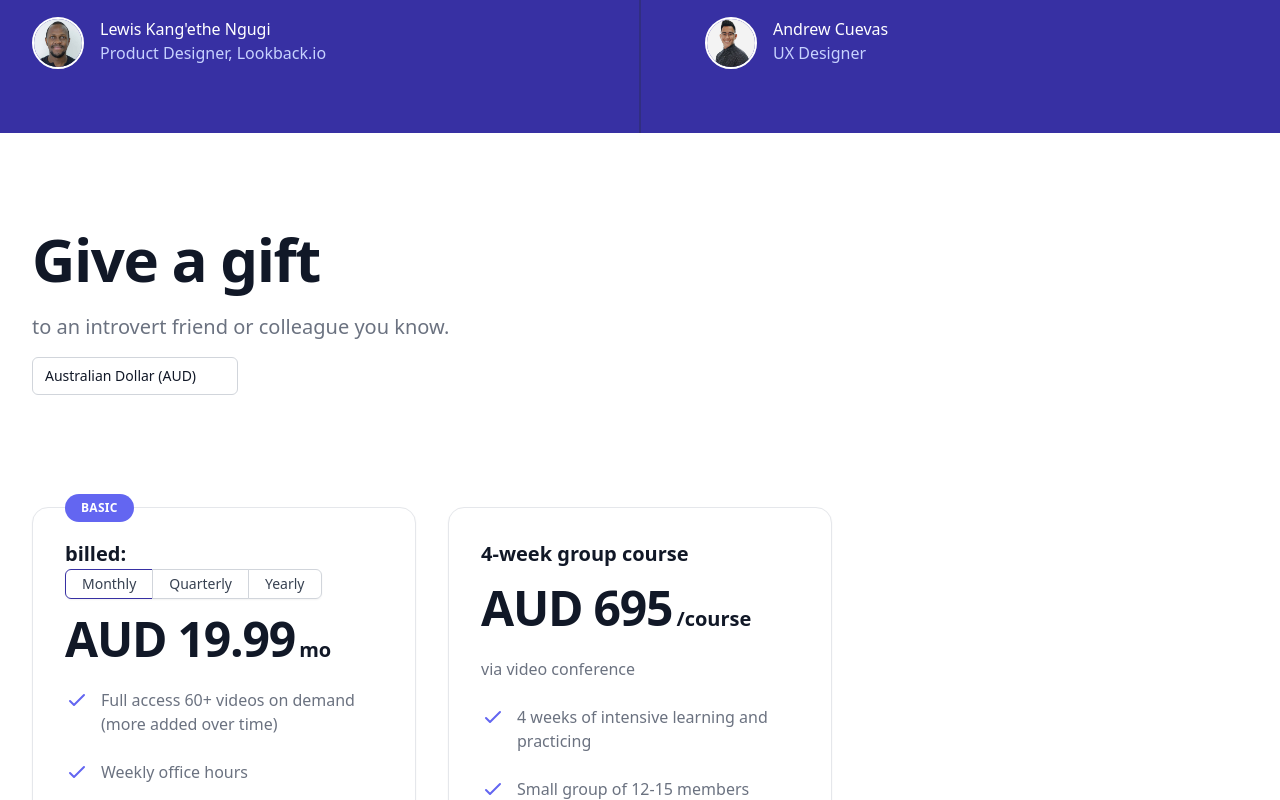
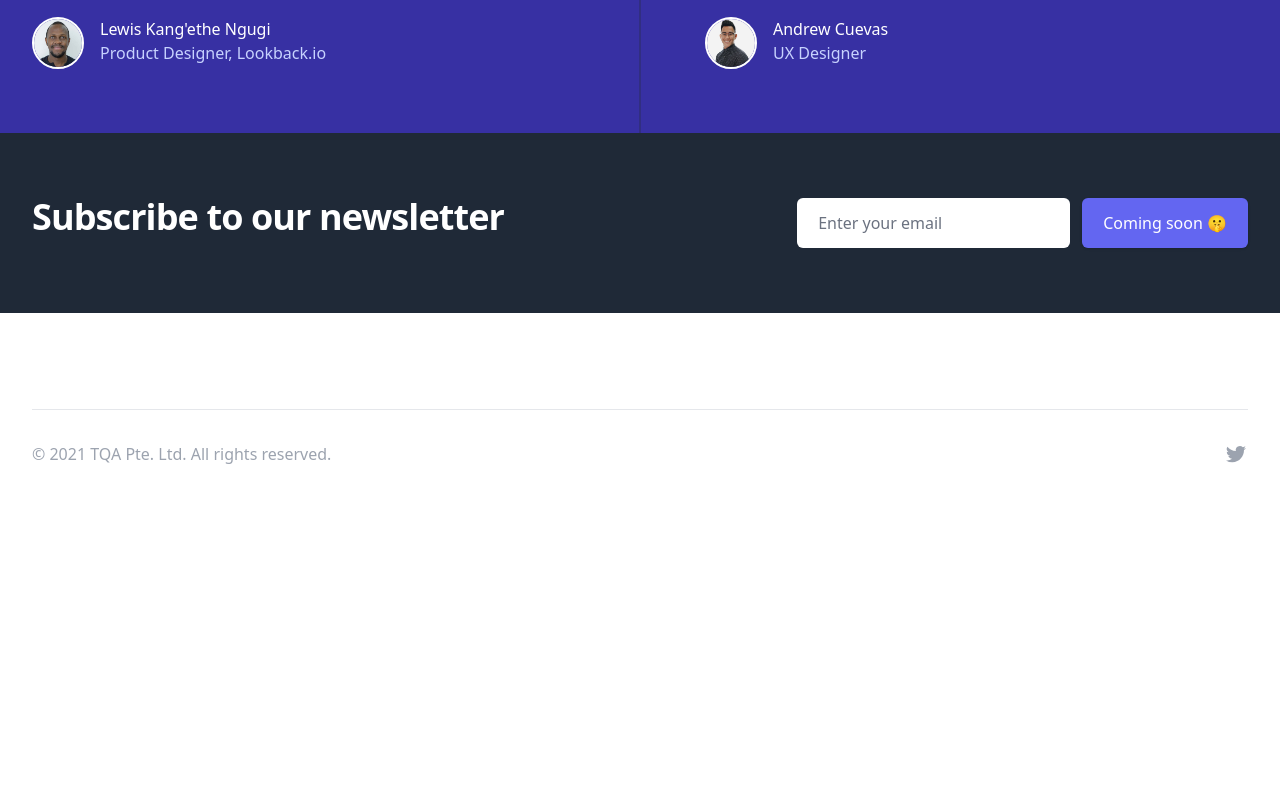
Before and after one commit to timyeothequietachievr/website, a Next.js app: page / in a window 1280 px wide. Shown: the part 7740-8540 px from the top of the page. After the commit the page ends 8270 px from the top, so only its background shows below. Built offline with nearby package versions, Linux system fonts and the light colour scheme.

Commit message:
hide gift

```diff
--- a/pages/index.jsx
+++ b/pages/index.jsx
@@ -32,7 +32,7 @@ export default function IndexPage() {
       <Pricing />
       <Testimonials />
       {/* <Gift /> */}
-      <Gift2 />
+      {/*<Gift2 /> */}
     </PricingContextProvider>
   )
 }
```
